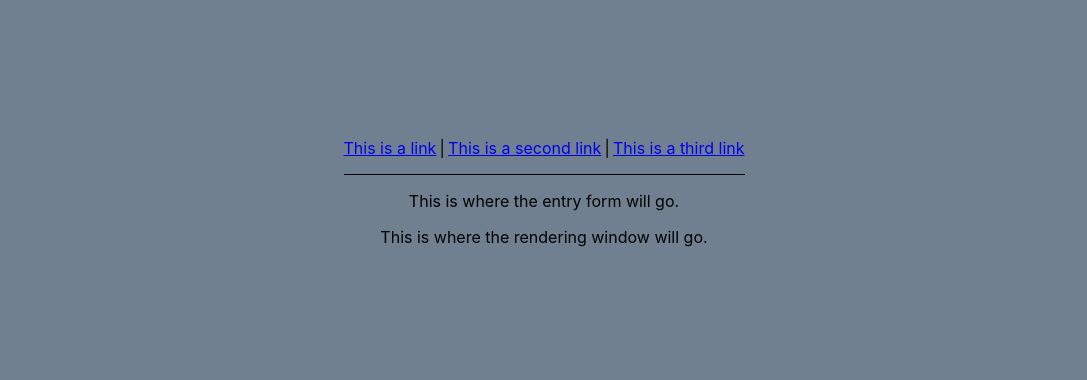
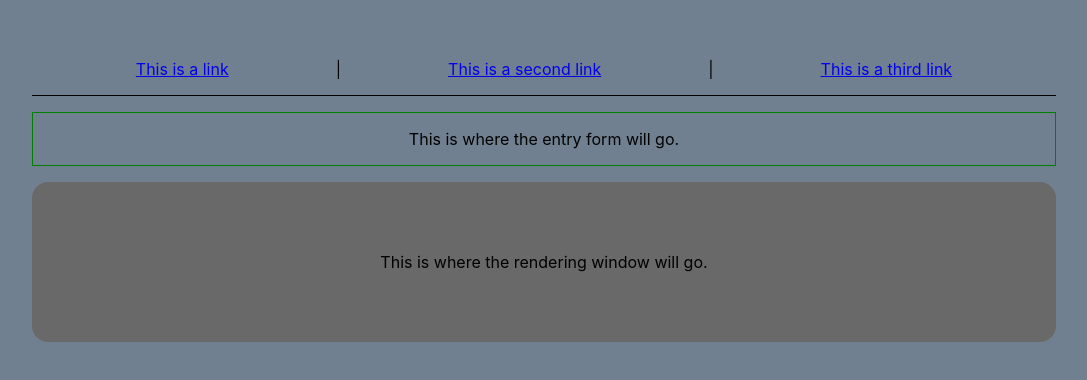
Before and after one commit to sjs-code-foundry/Component-Library, a React (Create React App) app: page / in a window 1280 px wide. Shown: the part 208-588 px from the top of the page, without its empty margins (96-1183 px from the left). Built offline with nearby package versions, Linux system fonts and the light colour scheme.

Commit message:
style: Space out elements

```diff
--- a/src/App.css
+++ b/src/App.css
@@ -8,17 +8,29 @@
     box-sizing: border-box;
 }
 
+html {
+    display: flex;
+    justify-content: center;
+}
+
 body {
     display: flex;
     align-items: center;
     justify-content: center;
 
-    height: 100vh;
+    min-height: 100vh;
+    width: 80vw;
 
     background-color: slategray;
 }
 
+#root {
+    width: inherit;
+}
+
 .App {
+    width: inherit;
+
     text-align: center;
 }
 
@@ -31,3 +43,24 @@ header {
 
     border-bottom: 1px solid black;
 }
+
+/* ============
+*   Sections
+*  ============ */
+
+section.entry-form {
+    margin: 1em auto;
+
+    border: 1px solid green;
+}
+
+section.render-window {
+    display: flex;
+    align-items: center;
+    justify-content: center;
+
+    min-height: 20vh;
+
+    background-color: dimgrey;
+    border-radius: 1em;
+}
```
